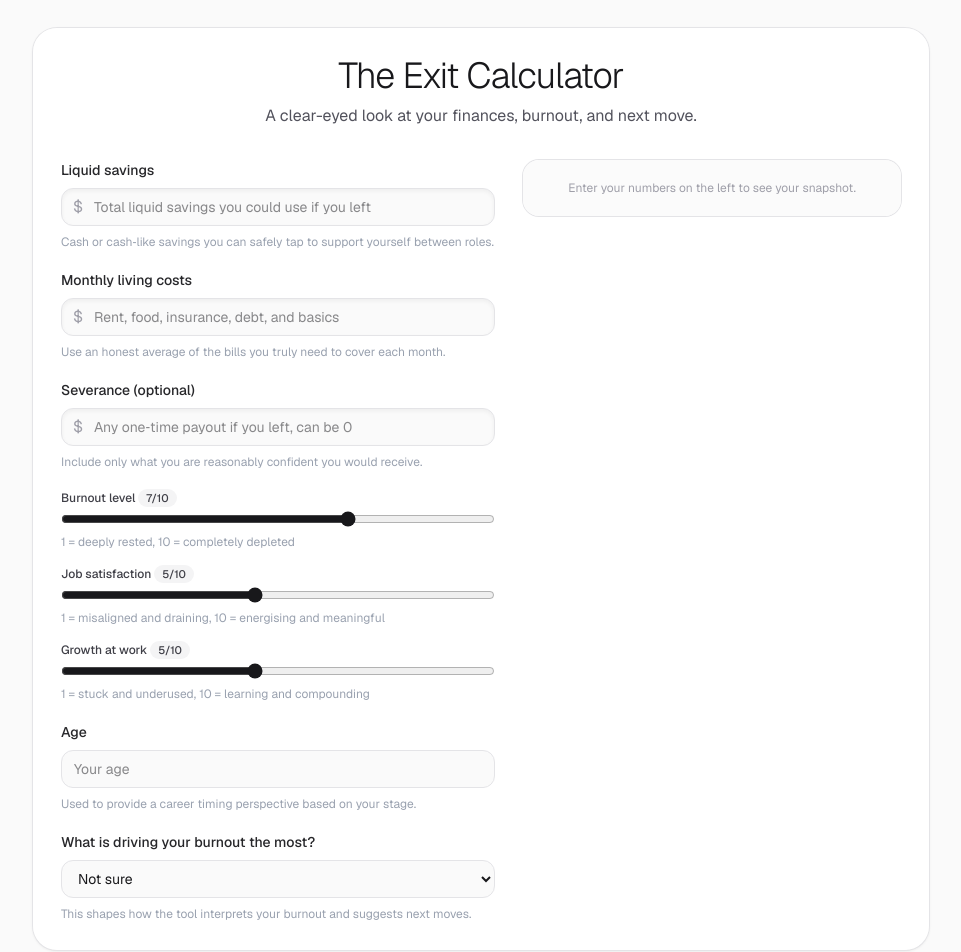
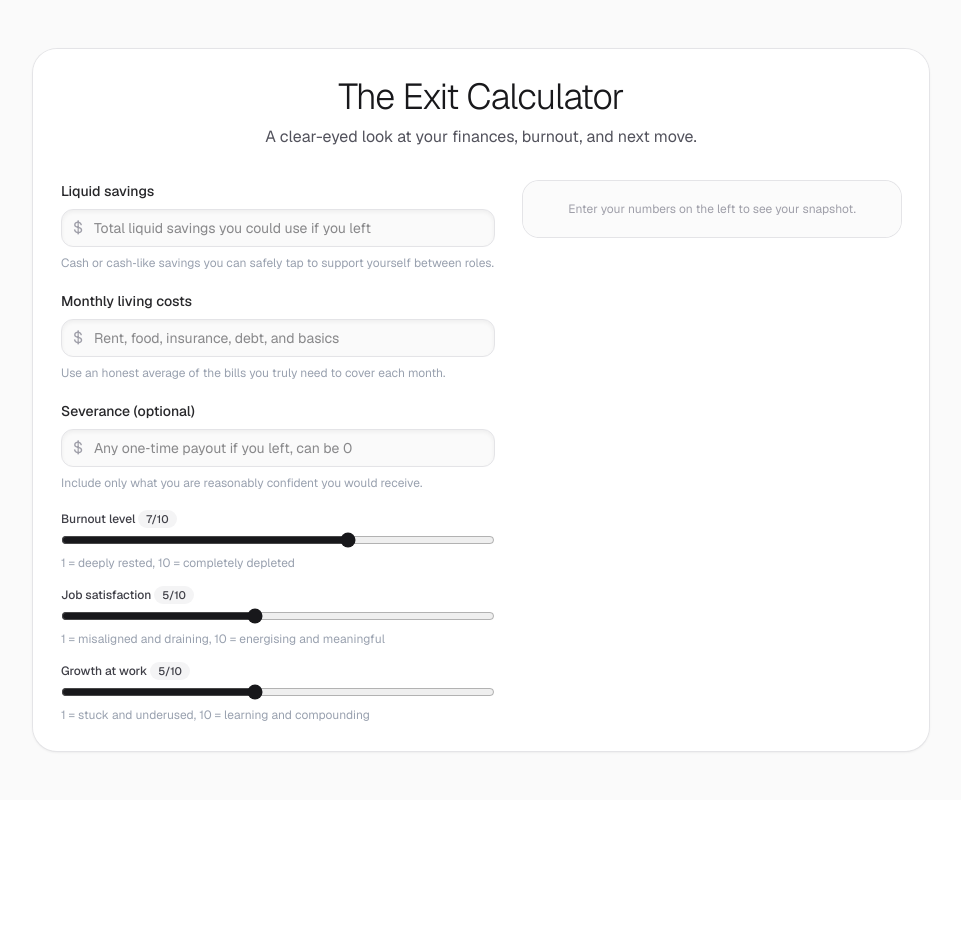
Before and after one commit to ethietheguy/quit-calculator, a Next.js app: page / in a window 1280 px wide. Shown: the top 952 px of the page, without its empty margins (159-1120 px from the left). After the commit the page ends 800 px from the top, so only its background shows below. Built offline with nearby package versions, Linux system fonts and the light colour scheme.

Commit message:
Update page.tsx

```diff
--- a/app/page.tsx
+++ b/app/page.tsx
@@ -464,10 +464,6 @@ export default function Home() {
   const [burnout, setBurnout] = React.useState(7);
   const [satisfaction, setSatisfaction] = React.useState(5);
   const [growth, setGrowth] = React.useState(5);
-  const [burnoutDriver, setBurnoutDriver] =
-    React.useState<BurnoutDriver>("Not sure");
-  const [age, setAge] = React.useState<number | "">("");
-
   const parsedSavings = typeof savings === "number" ? savings : parseFloat(savings || "0");
   const parsedExpenses = typeof expenses === "number" ? expenses : parseFloat(expenses || "0");
   const parsedSeverance = typeof severance === "number" ? severance : parseFloat(severance || "0");
@@ -500,7 +496,7 @@ export default function Home() {
   const nextSteps = getNextSteps(recommendedPath, archetype);
   const strategy = getStrategy(recommendedPath);
   const careerTrajectory = getCareerTrajectory(satisfaction, growth);
-  const burnoutDriverInsight = getBurnoutDriverInsight(burnoutDriver);
+  const burnoutDriverInsight = getBurnoutDriverInsight("Not sure");
   const decisionConfidence = getDecisionConfidence(
     archetype,
     financialRisk,
@@ -508,8 +504,8 @@ export default function Home() {
     recommendedPath,
     runway
   );
-  const normalizationParagraph = getNormalizationParagraph(age);
-  const careerTimingPerspective = getCareerTimingPerspective(age);
+  const normalizationParagraph = getNormalizationParagraph("");
+  const careerTimingPerspective = getCareerTimingPerspective("");
 
   const whyParts: string[] = [situationSummary];
   if (burnoutDriverInsight) whyParts.push(burnoutDriverInsight);
@@ -722,48 +718,6 @@ export default function Home() {
               </div>
             </div>
 
-            <div className="space-y-2">
-              <label className="block text-sm font-medium text-zinc-800">
-                Age
-              </label>
-              <input
-                type="number"
-                min={18}
-                max={100}
-                value={age}
-                onChange={(e) =>
-                  setAge(e.target.value === "" ? "" : Number(e.target.value))
-                }
-                className="w-full rounded-xl border border-zinc-200 bg-zinc-50 px-3 py-2 text-sm text-zinc-900 outline-none ring-0 transition focus:border-zinc-400 focus:bg-white"
-                placeholder="Your age"
-              />
-              <p className="text-xs text-gray-400">
-                Used to provide a career timing perspective based on your stage.
-              </p>
-            </div>
-
-            <div className="space-y-2">
-              <label className="block text-sm font-medium text-zinc-800">
-                What is driving your burnout the most?
-              </label>
-              <select
-                value={burnoutDriver}
-                onChange={(e) =>
-                  setBurnoutDriver(e.target.value as BurnoutDriver)
-                }
-                className="w-full rounded-xl border border-zinc-200 bg-zinc-50 px-3 py-2 text-sm text-zinc-900 outline-none ring-0 transition focus:border-zinc-400 focus:bg-white"
-              >
-                <option value="Not sure">Not sure</option>
-                <option value="Workload / hours">Workload / hours</option>
-                <option value="Lack of meaning">Lack of meaning</option>
-                <option value="Toxic culture">Toxic culture</option>
-                <option value="Lack of growth">Lack of growth</option>
-                <option value="Compensation mismatch">Compensation mismatch</option>
-              </select>
-              <p className="text-xs text-gray-400">
-                This shapes how the tool interprets your burnout and suggests next moves.
-              </p>
-            </div>
           </div>
 
           {hasFinancialInputs ? (
```
